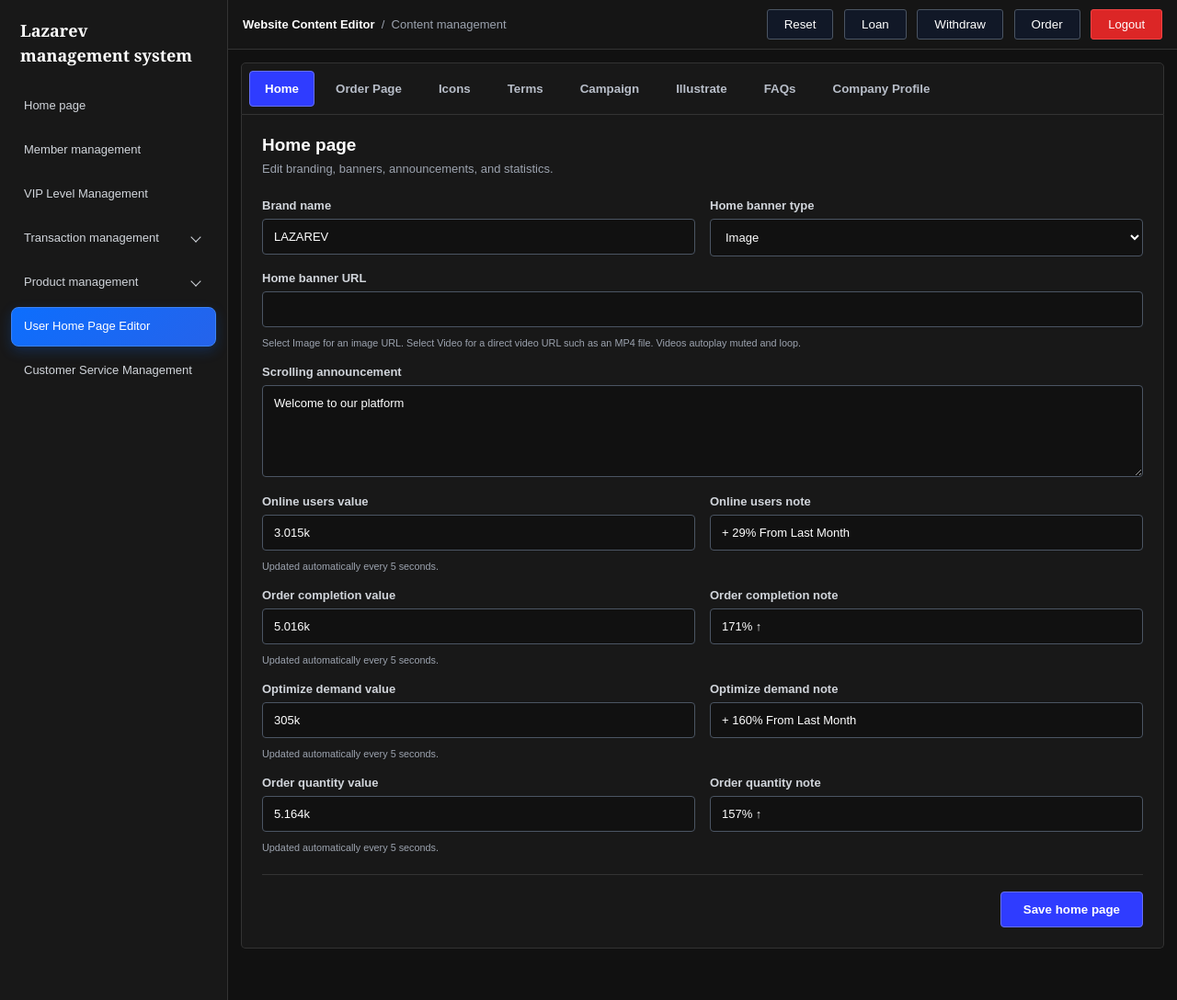
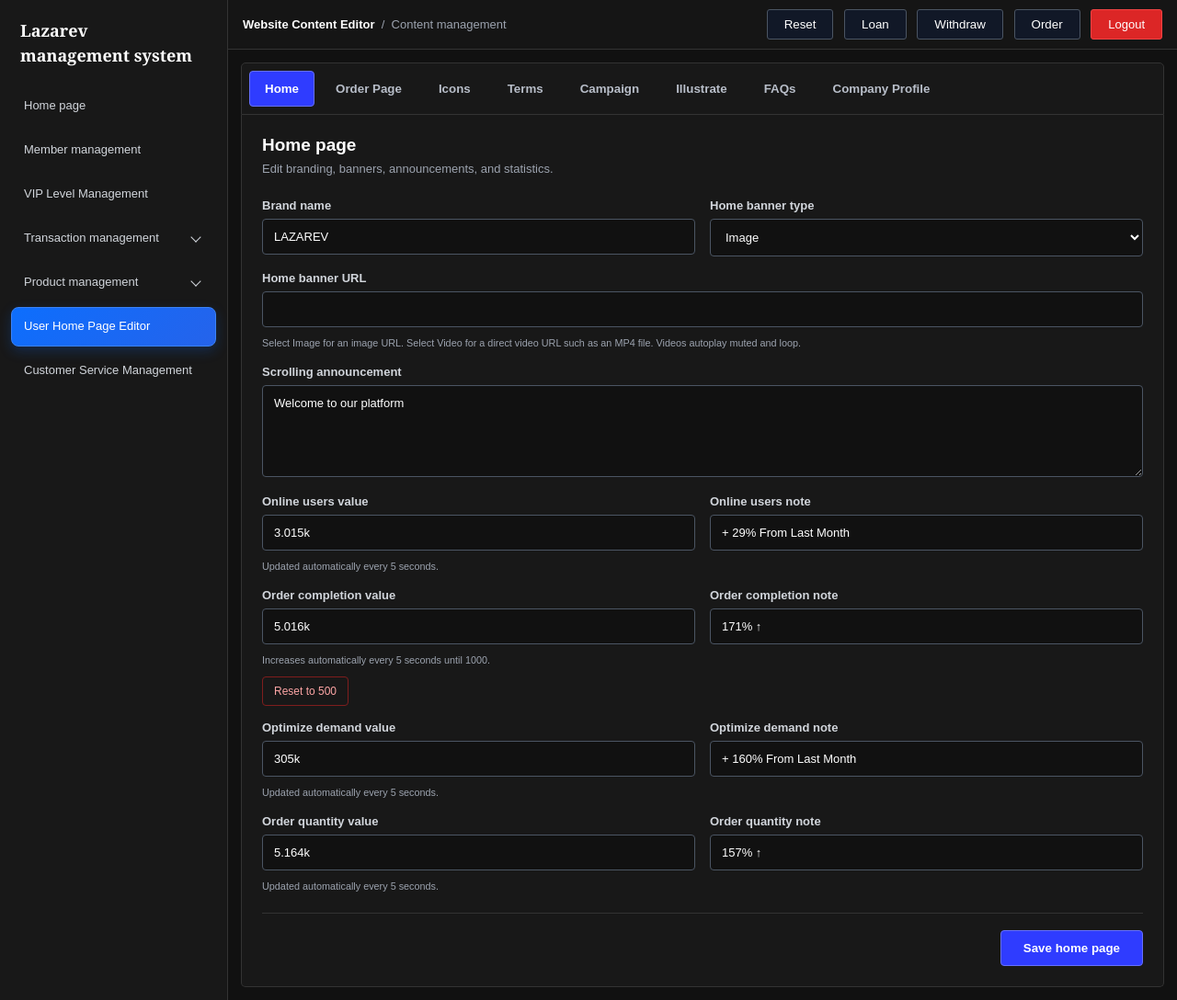
Before and after one commit to chenyunhank5/USplatform, a Django app: page /staff/home-page-management/ in a window 1280 px wide. Shown: the whole page at 92% size. Run offline with Django 5.2, Linux system fonts and the light colour scheme; the visitor is signed in with stand-in values (Sample User, id 1); data comes from the database, SQL or seed files in the repository.

Commit message:
Make order completion increase monotonically

```diff
--- a/core/management/commands/simulate_home_stats.py
+++ b/core/management/commands/simulate_home_stats.py
@@ -26,6 +26,8 @@ class Command(BaseCommand):
             current = self.parse_value(getattr(settings, field))
             if current is None or not 500 <= current <= 1000:
                 current = random.randint(500, 1000)
+            elif field == 'order_completion_value':
+                current = min(1000, current + random.randint(1, 8))
             else:
                 current = max(500, min(1000, current + random.randint(-8, 8)))
 
--- a/core/templates/staff/home_page_management.html
+++ b/core/templates/staff/home_page_management.html
@@ -251,6 +251,23 @@
         background: #202bb5;
     }
 
+    .reset-button {
+        display: block;
+        margin-top: 10px;
+        padding: 8px 12px;
+        color: #fca5a5;
+        background: transparent;
+        border: 1px solid #7f1d1d;
+        border-radius: 4px;
+        cursor: pointer;
+        font-size: 12px;
+    }
+
+    .reset-button:hover {
+        color: #fff;
+        background: #7f1d1d;
+    }
+
     .message {
         margin-bottom: 14px;
         padding: 12px 14px;
@@ -330,7 +347,7 @@
 
                 <div class="field"><label>Online users value</label><input value="{{ home_settings.online_users_value }}" readonly><small class="editor-help">Updated automatically every 5 seconds.</small></div>
                 <div class="field"><label>Online users note</label><input name="online_users_note" value="{{ home_settings.online_users_note }}"></div>
-                <div class="field"><label>Order completion value</label><input value="{{ home_settings.order_completion_value }}" readonly><small class="editor-help">Updated automatically every 5 seconds.</small></div>
+                <div class="field"><label>Order completion value</label><input value="{{ home_settings.order_completion_value }}" readonly><small class="editor-help">Increases automatically every 5 seconds until 1000.</small><button type="submit" name="action" value="reset_order_completion" class="reset-button">Reset to 500</button></div>
                 <div class="field"><label>Order completion note</label><input name="order_completion_note" value="{{ home_settings.order_completion_note }}"></div>
                 <div class="field"><label>Optimize demand value</label><input value="{{ home_settings.optimize_demand_value }}" readonly><small class="editor-help">Updated automatically every 5 seconds.</small></div>
                 <div class="field"><label>Optimize demand note</label><input name="optimize_demand_note" value="{{ home_settings.optimize_demand_note }}"></div>
--- a/core/views.py
+++ b/core/views.py
@@ -206,6 +206,12 @@ def staff_home_page_management(request):
     }
 
     if request.method == "POST":
+        if request.POST.get("action") == "reset_order_completion":
+            home_settings.order_completion_value = "500"
+            home_settings.save(update_fields=["order_completion_value", "updated_at"])
+            messages.success(request, "Order completion reset to 500.")
+            return redirect("staff_home_page_management")
+
         section = request.POST.get("section", "home")
         fields = section_fields.get(section)
 
```
